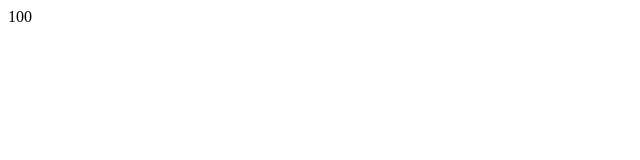
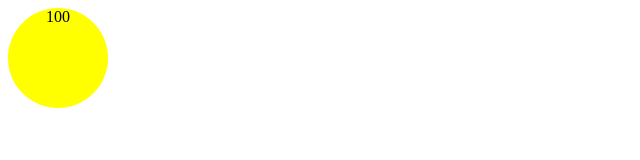
Before and after one commit to LeonPr/Ex-git, a plain HTML site: page index.html in a window 1280 px wide. Shown: the whole page, without its empty margins (0-640 px from the left). Drawn offline with Linux system fonts and the light colour scheme.

Commit message:
Add js and link to html

```diff
--- a/index.html
+++ b/index.html
@@ -4,8 +4,10 @@
     <meta charset="UTF-8">
     <meta name="viewport" content="width=device-width, initial-scale=1.0">
     <title>The Ball Game</title>
+    <link rel="stylesheet" href="css/ball.css">
 </head>
 <body>
-    <div class="ball">100</div>
+    <div class="ball" onclick="onBallClick()">100</div>
+    <script src="js/main.js"></script>
 </body>
 </html>
--- /dev/null
+++ b/js/main.js
@@ -0,0 +1,4 @@
+
+function onBallClick(){
+    console.log('onBallClick');
+}
```
